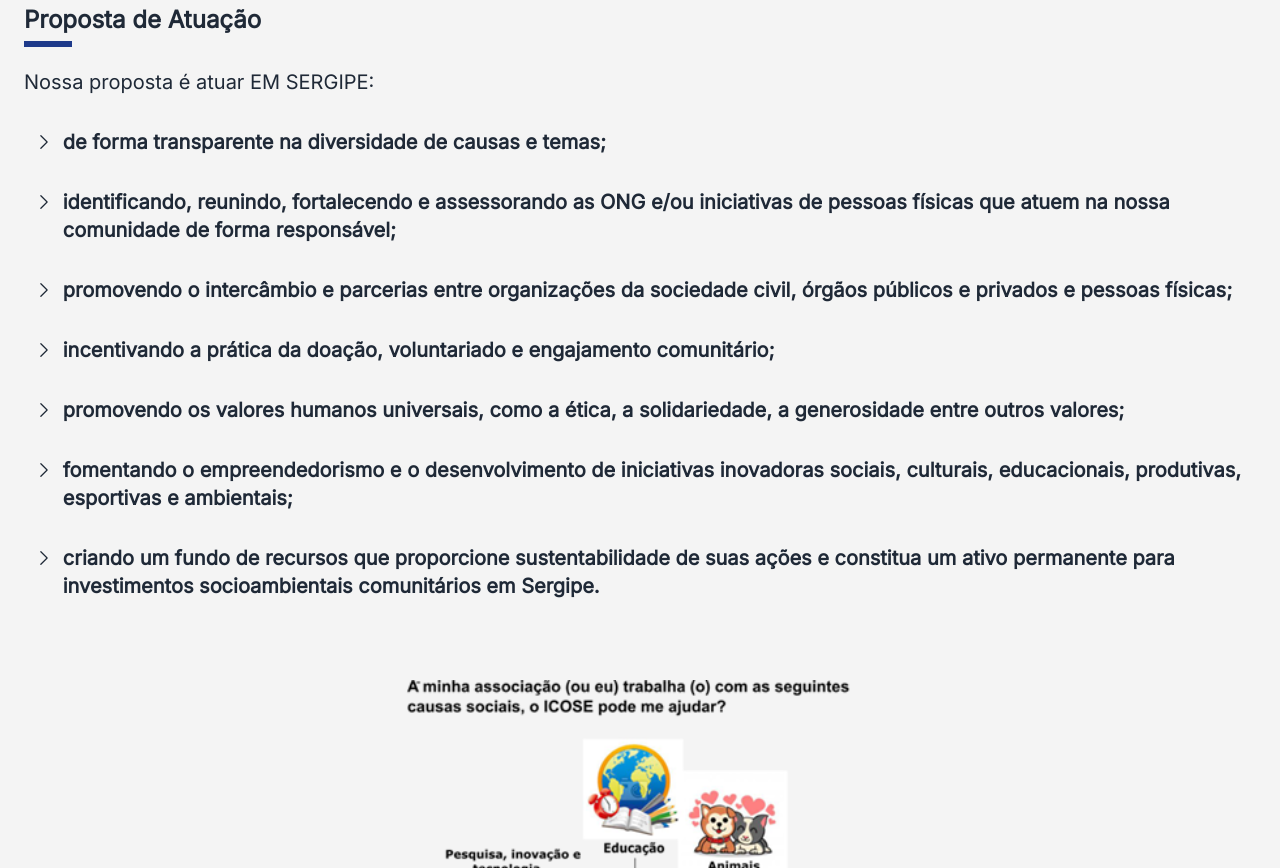
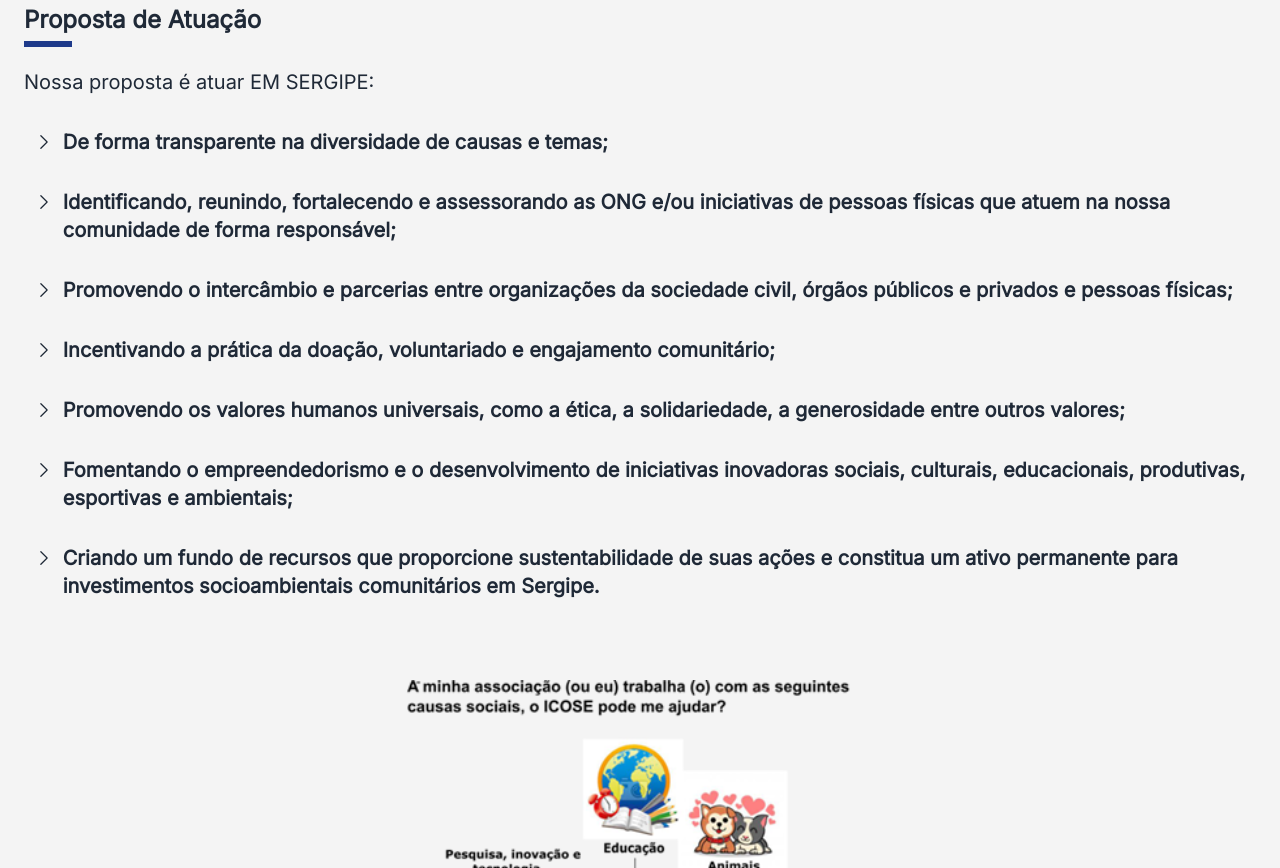
Before and after one commit to softeam-org/icose-web, a React (Vite) app: page / in a window 1280 px wide. Shown: the part 1480-2348 px from the top of the page. Built offline with nearby package versions, Linux system fonts and the light colour scheme.

Commit message:
Deixando letras maiusculas

```diff
--- a/src/components/Inicio/Presentation.jsx
+++ b/src/components/Inicio/Presentation.jsx
@@ -4,13 +4,13 @@ import InformativoIcose from "@/assets/InformativoIcose.svg";
 
 function Presentation() {
   const items = [
-    'de forma transparente na diversidade de causas e temas;',
-    'identificando, reunindo, fortalecendo e assessorando as ONG e/ou iniciativas de pessoas físicas que atuem na nossa comunidade de forma responsável;',
-    'promovendo o intercâmbio e parcerias entre organizações da sociedade civil, órgãos públicos e privados e pessoas físicas;',
-    'incentivando a prática da doação, voluntariado e engajamento comunitário;',
-    'promovendo os valores humanos universais, como a ética, a solidariedade, a generosidade entre outros valores;',
-    'fomentando o empreendedorismo e o desenvolvimento de iniciativas inovadoras sociais, culturais, educacionais, produtivas, esportivas e ambientais;',
-    'criando um fundo de recursos que proporcione sustentabilidade de suas ações e constitua um ativo permanente para investimentos socioambientais comunitários em Sergipe.'
+    'De forma transparente na diversidade de causas e temas;',
+    'Identificando, reunindo, fortalecendo e assessorando as ONG e/ou iniciativas de pessoas físicas que atuem na nossa comunidade de forma responsável;',
+    'Promovendo o intercâmbio e parcerias entre organizações da sociedade civil, órgãos públicos e privados e pessoas físicas;',
+    'Incentivando a prática da doação, voluntariado e engajamento comunitário;',
+    'Promovendo os valores humanos universais, como a ética, a solidariedade, a generosidade entre outros valores;',
+    'Fomentando o empreendedorismo e o desenvolvimento de iniciativas inovadoras sociais, culturais, educacionais, produtivas, esportivas e ambientais;',
+    'Criando um fundo de recursos que proporcione sustentabilidade de suas ações e constitua um ativo permanente para investimentos socioambientais comunitários em Sergipe.'
   ];
 
   return (
@@ -41,7 +41,7 @@ function Presentation() {
           />
         </h1>
         <div className="flex flex-col gap-8">
-          <p className="mt-8">
+          <p className="mt-8 font-medium">
             Nossa proposta é atuar EM SERGIPE:
           </p>
           <ArrowList items={items} />
```
